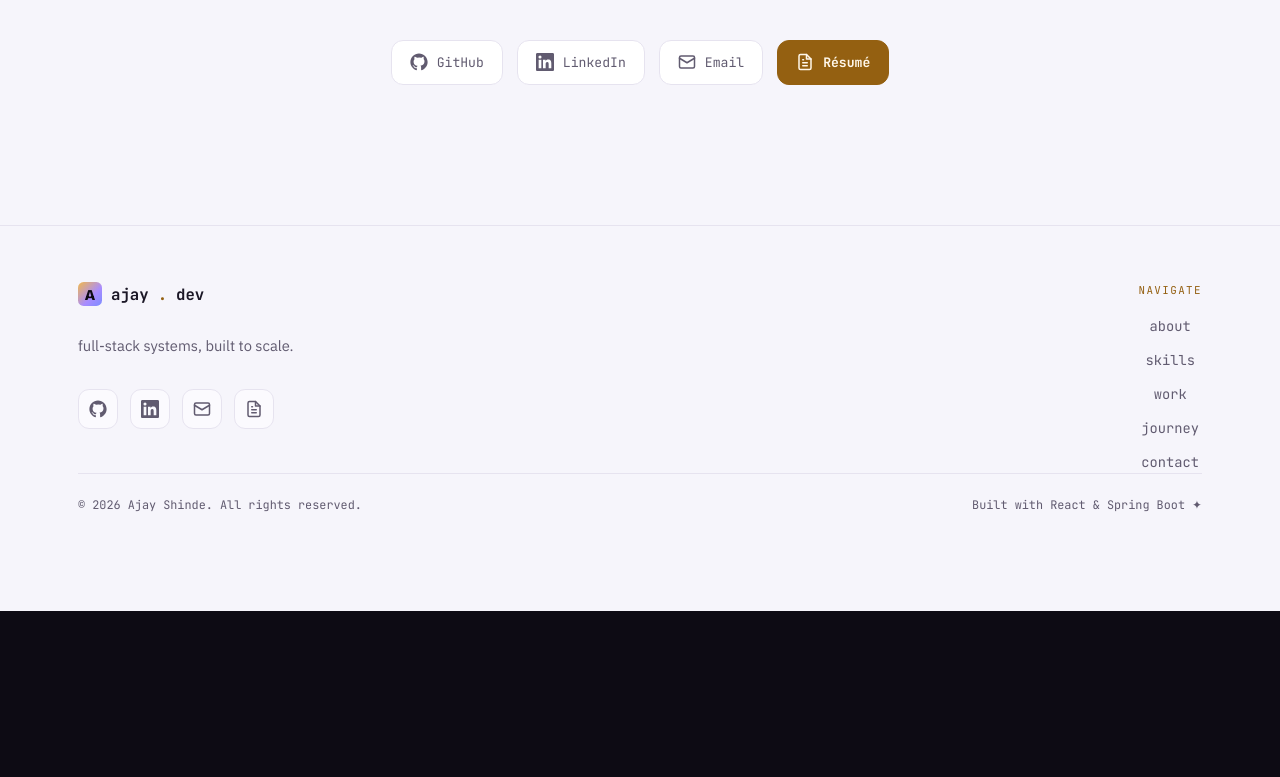
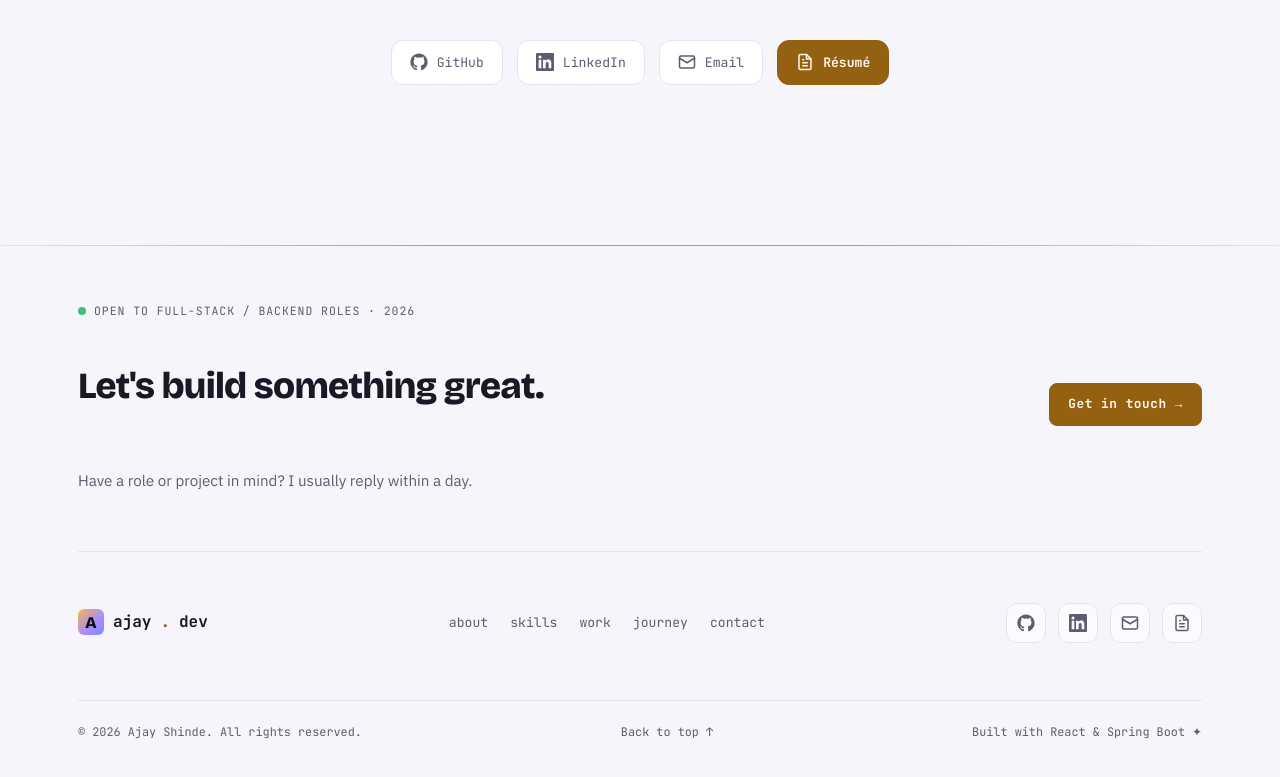
Before and after one commit to Ajay-Shinde-16/Ajay_Portfolio, a React (Vite) app in the folder frontend/: page / in a window 1280 px wide. Shown: the part 7188-7965 px from the top of the page. Before the commit the page ends 7799 px from the top, so only its background shows below. Built offline with nearby package versions, Linux system fonts and the light colour scheme; no server answers.

Commit message:
Premium footer redesign (CTA, availability status, social icons, back-to-top)

```diff
--- a/frontend/src/components/Footer.jsx
+++ b/frontend/src/components/Footer.jsx
@@ -6,29 +6,36 @@ export default function Footer() {
   return (
     <footer>
       <div className="wrap">
-        <div className="foot-grid">
-          <div className="foot-brand">
-            <a href="#top" className="foot-logo"><Logo size={24} />{PROFILE.logo}<span className="dot">.</span>dev</a>
-            <p className="foot-tag">{PROFILE.tagline1} {PROFILE.tagline2}</p>
-            <div className="foot-soc">
-              {PROFILE.socials.map((soc) => (
-                <a key={soc.label} href={soc.url} target="_blank" rel="noreferrer" aria-label={soc.label} title={soc.label}>
-                  {socialIcon(soc.label)}
-                </a>
-              ))}
-              <a href={PROFILE.resume} target="_blank" rel="noreferrer" aria-label="Résumé" title="Résumé"><IconResume /></a>
-            </div>
+        {/* Call to action */}
+        <div className="foot-cta">
+          <div className="foot-cta-text">
+            <span className="foot-avail"><span className="gdot" />{PROFILE.availability}</span>
+            <h3>Let's build something great.</h3>
+            <p>Have a role or project in mind? I usually reply within a day.</p>
           </div>
+          <a className="btn btn-solid foot-cta-btn" href="#contact">Get in touch →</a>
+        </div>
 
-          <nav className="foot-col" aria-label="Footer navigation">
-            <span className="h">Navigate</span>
+        {/* Brand · nav · socials */}
+        <div className="foot-mid">
+          <a href="#top" className="foot-logo"><Logo size={26} />{PROFILE.logo}<span className="dot">.</span>dev</a>
+          <nav className="foot-links" aria-label="Footer navigation">
             {NAV.map((n) => <a key={n.href} href={n.href}>{n.label}</a>)}
             <a href="#contact">contact</a>
           </nav>
+          <div className="foot-soc">
+            {PROFILE.socials.map((soc) => (
+              <a key={soc.label} href={soc.url} target="_blank" rel="noreferrer" aria-label={soc.label} title={soc.label}>
+                {socialIcon(soc.label)}
+              </a>
+            ))}
+            <a href={PROFILE.resume} target="_blank" rel="noreferrer" aria-label="Résumé" title="Résumé"><IconResume /></a>
+          </div>
         </div>
 
         <div className="foot-bottom">
           <span>© 2026 {PROFILE.name}. All rights reserved.</span>
+          <a href="#top" className="foot-top">Back to top ↑</a>
           <span>Built with React &amp; Spring Boot ✦</span>
         </div>
       </div>
--- a/frontend/src/index.css
+++ b/frontend/src/index.css
@@ -514,18 +514,41 @@ a.c-val:hover{color:var(--gold)}
   .pf .foot-bottom{flex-direction:column;gap:10px;text-align:center;padding-top:20px}
 }
 
-/* ===================== FINAL footer (flex-based, overlap-proof) ===================== */
-/* This block is intentionally last so it wins over every earlier footer rule. */
-.pf footer{border-top:1px solid var(--line);margin-top:40px;padding:0 0 96px}
-.pf .foot-grid{display:flex;flex-wrap:wrap;justify-content:space-between;align-items:flex-start;gap:40px;padding:56px 0 36px}
-.pf .foot-brand{display:flex;flex-direction:column;gap:14px;flex:1 1 260px;max-width:420px}
-.pf .foot-col{display:flex;flex-direction:column;gap:12px;flex:0 0 auto;min-width:0}
-.pf .foot-bottom{border-top:1px solid var(--line);margin-top:8px;padding:22px 0 0;display:flex;justify-content:space-between;align-items:center;gap:12px;flex-wrap:wrap;font-family:var(--fm);font-size:.74rem;color:var(--muted)}
-@media(max-width:640px){
+/* ===================== FINAL footer (premium, overlap-proof) ===================== */
+.pf footer{position:relative;border-top:1px solid var(--line);margin-top:60px;padding:0 0 96px}
+.pf footer::before{content:"";position:absolute;top:-1px;left:0;right:0;height:1px;background:linear-gradient(90deg,transparent,var(--gold),var(--iris),transparent);opacity:.55}
+
+/* call to action */
+.pf .foot-cta{display:flex;justify-content:space-between;align-items:center;gap:36px;flex-wrap:wrap;padding:56px 0 44px;border-bottom:1px solid var(--line)}
+.pf .foot-cta-text{display:flex;flex-direction:column;gap:10px;min-width:0}
+.pf .foot-avail{display:inline-flex;align-items:center;gap:8px;font-family:var(--fm);font-size:.72rem;color:var(--muted);text-transform:uppercase;letter-spacing:.08em}
+.pf .foot-avail .gdot{width:8px;height:8px;border-radius:50%;background:#3fbf7f;animation:pulse-green 2.4s infinite}
+.pf .foot-cta h3{font-family:var(--fd);font-weight:800;font-size:clamp(1.7rem,3vw,2.3rem);letter-spacing:-.02em;line-height:1.05}
+.pf .foot-cta p{color:var(--muted);font-size:.95rem}
+.pf .foot-cta-btn{flex:0 0 auto;white-space:nowrap}
+
+/* brand · nav · socials */
+.pf .foot-mid{display:flex;justify-content:space-between;align-items:center;gap:24px;flex-wrap:wrap;padding:34px 0}
+.pf .foot-logo{display:inline-flex;align-items:center;gap:9px;font-family:var(--fm);font-weight:700;font-size:1rem}
+.pf .foot-logo .dot{color:var(--gold)}
+.pf .foot-links{display:flex;flex-wrap:wrap;gap:22px}
+.pf .foot-links a{font-family:var(--fm);font-size:.82rem;color:var(--muted);transition:color .2s}
+.pf .foot-links a:hover{color:var(--gold)}
+.pf .foot-soc{display:flex;gap:12px}
+.pf .foot-soc a{display:inline-flex;align-items:center;justify-content:center;width:40px;height:40px;border-radius:11px;color:var(--muted);border:1px solid var(--line);background:var(--panel-2);transition:transform .2s,color .2s,border-color .2s}
+.pf .foot-soc a::after{content:none}
+.pf .foot-soc a:hover{color:var(--gold);border-color:var(--gold);transform:translateY(-2px)}
+
+/* bottom bar */
+.pf .foot-bottom{display:flex;justify-content:space-between;align-items:center;gap:12px;flex-wrap:wrap;border-top:1px solid var(--line);padding:22px 0 0;font-family:var(--fm);font-size:.74rem;color:var(--muted)}
+.pf .foot-top{color:var(--muted);transition:color .2s}
+.pf .foot-top:hover{color:var(--gold)}
+
+@media(max-width:760px){
   .pf footer{padding-bottom:104px}
-  .pf .foot-grid{flex-direction:column;align-items:center;text-align:center;gap:32px}
-  .pf .foot-brand{align-items:center;max-width:none}
-  .pf .foot-col{align-items:center}
-  .pf .foot-soc{justify-content:center}
+  .pf .foot-cta{flex-direction:column;align-items:flex-start}
+  .pf .foot-cta-btn{width:100%;justify-content:center;text-align:center}
+  .pf .foot-mid{flex-direction:column;align-items:center;text-align:center;gap:22px}
+  .pf .foot-links{justify-content:center}
   .pf .foot-bottom{flex-direction:column;text-align:center;gap:10px}
 }
```
